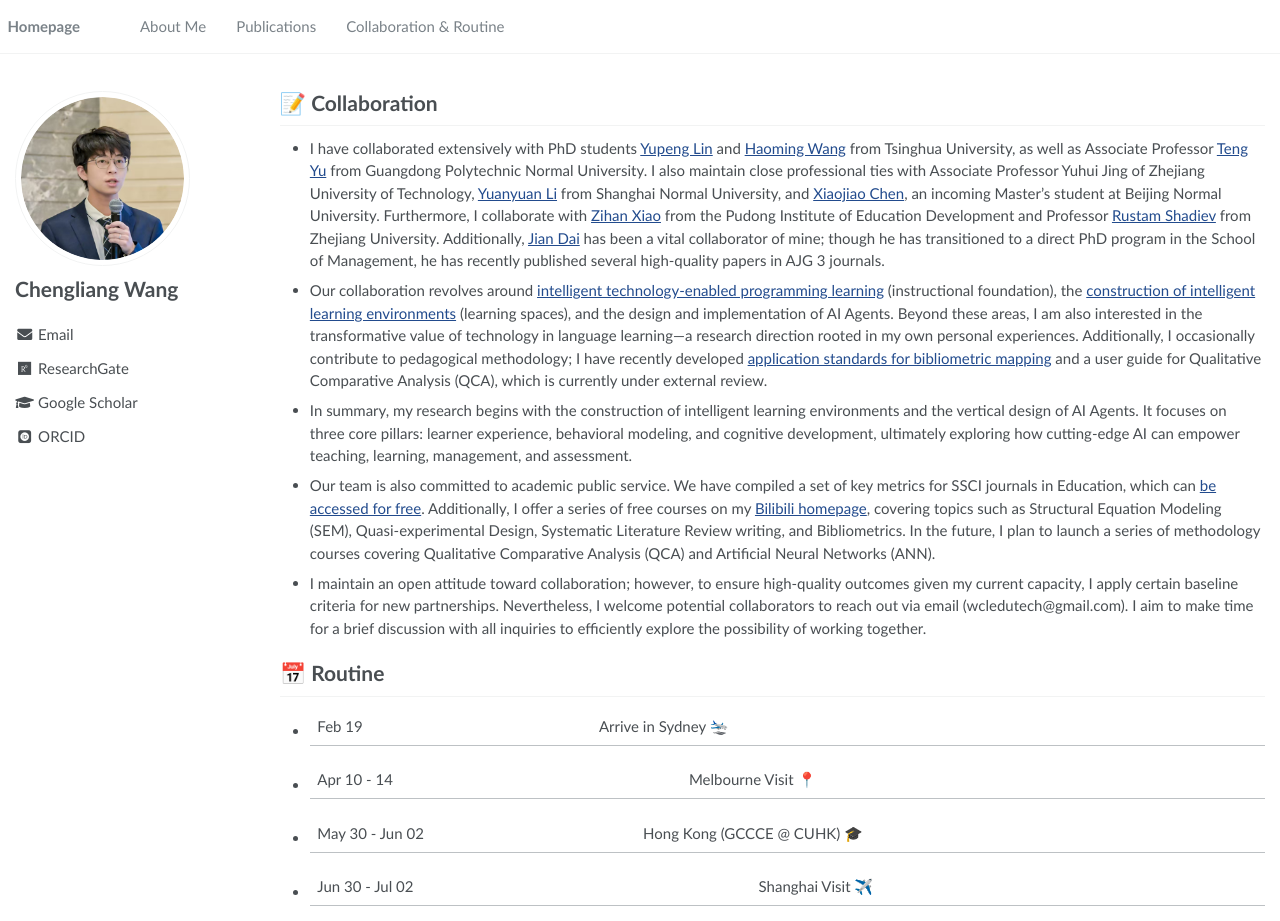
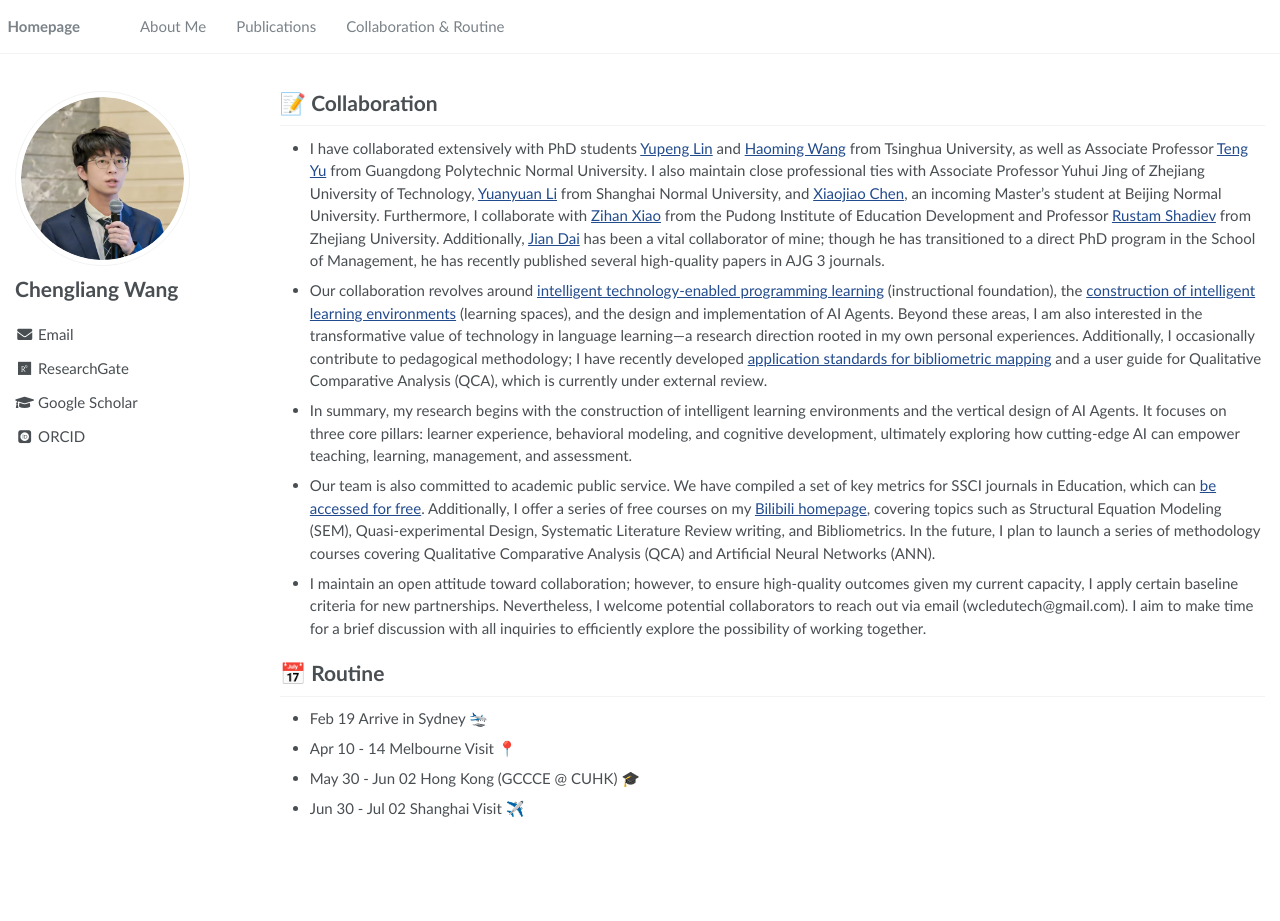
Before and after one commit to wcledutech/wcledutech.github.io, a Jekyll site: the page built from _pages/collaboration.md, in a window 1280 px wide and 921 px high. Built offline with Jekyll 4.4.1, drawn with Linux system fonts in a browser that asks for light colours; some web fonts are replaced.

```diff
--- a/_pages/collaboration.md
+++ b/_pages/collaboration.md
@@ -22,7 +22,7 @@ Additionally, <a href="https://scholar.google.com/citations?user=Ra8fbcYAAAAJ&hl
 
 # 📅 Routine
 
-- Feb 19 | Arrive in Sydney 🛬
-- Apr 10 - 14 | Melbourne Visit 📍
-- May 30 - Jun 02 | Hong Kong (GCCCE @ CUHK) 🎓
-- Jun 30 - Jul 02 | Shanghai Visit ✈️
+- Feb 19                   Arrive in Sydney 🛬
+- Apr 10 - 14              Melbourne Visit 📍
+- May 30 - Jun 02          Hong Kong (GCCCE @ CUHK) 🎓
+- Jun 30 - Jul 02          Shanghai Visit ✈️
```
